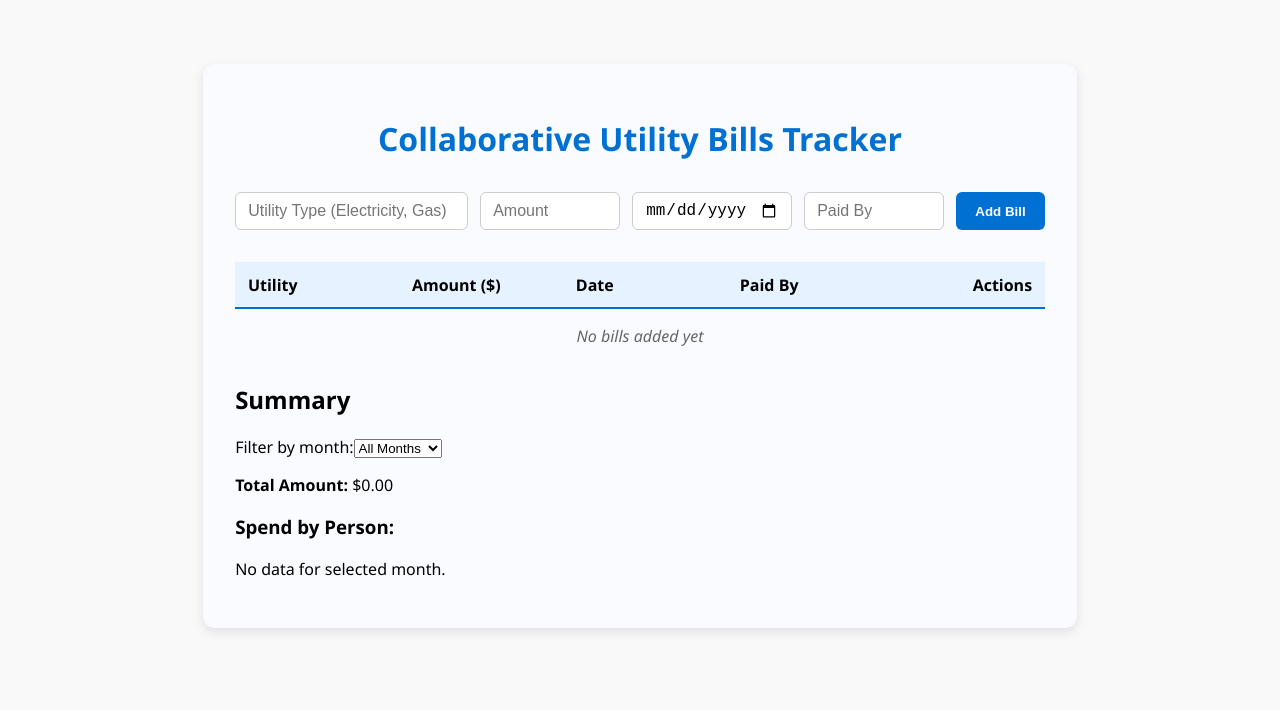
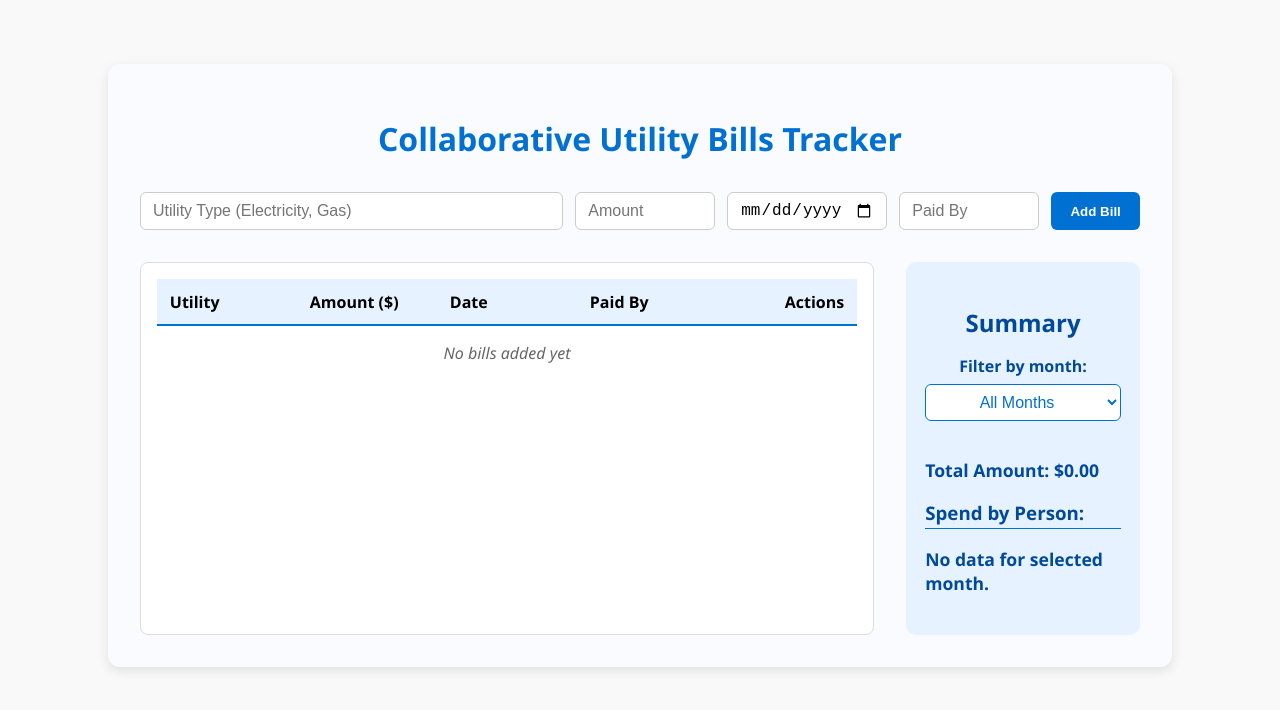
Before and after one commit to rohitvhanji/collab-itinerary-app, a React (Vite) app in the folder client/: page / in a window 1280 px wide. Shown: the top 710 px of the page. Built offline with nearby package versions, Linux system fonts and the light colour scheme.

Commit message:
Update App.css

```diff
--- a/client/src/App.css
+++ b/client/src/App.css
@@ -1,6 +1,6 @@
 /* Container */
 .app-container {
-  max-width: 900px;
+  max-width: 1000px;
   margin: 2rem auto;
   padding: 2rem;
   background-color: #f9fbff;
@@ -84,6 +84,24 @@
   color: white;
 }
 
+/* Main content layout: flex container */
+.main-content {
+  display: flex;
+  gap: 2rem;
+}
+
+/* Bills section (left) */
+.bills-section {
+  flex: 2;
+  border: 1px solid #ddd;
+  border-radius: 8px;
+  padding: 1rem;
+  background: white;
+  max-height: 520px;
+  display: flex;
+  flex-direction: column;
+}
+
 /* Bills List Header */
 .bills-list-header,
 .bills-list-item {
@@ -124,8 +142,8 @@
 
 /* Bills List Container */
 .bills-list {
-  max-height: 400px;
   overflow-y: auto;
+  flex-grow: 1;
 }
 
 /* No bills message */
@@ -134,32 +152,73 @@
   padding: 1rem;
   font-style: italic;
   color: #666;
+  flex-grow: 1;
 }
 
-/* Summary */
-.summary-container {
-  margin-top: 2rem;
+/* Summary section (right) */
+.summary-section {
+  flex: 1;
   background-color: #e6f2ff;
-  padding: 1.2rem 1.6rem;
   border-radius: 10px;
+  padding: 1.5rem 1.2rem;
   color: #004a99;
+  max-height: 520px;
+  overflow-y: auto;
+  display: flex;
+  flex-direction: column;
 }
 
-.summary-container h2 {
-  margin-bottom: 0.5rem;
+.summary-section h2 {
+  margin-bottom: 1rem;
   font-weight: 700;
+  text-align: center;
 }
 
-.summary-container p {
-  margin-bottom: 0.5rem;
-  font-size: 1.1rem;
+/* Month filter label */
+.filter-label {
+  font-weight: 600;
+  margin-bottom: 0.4rem;
+  display: block;
+  text-align: center;
 }
 
-.summary-container ul {
-  margin-left: 1.2rem;
+/* Month filter select */
+.month-filter {
+  width: 100%;
+  padding: 0.5rem;
+  margin-bottom: 1.2rem;
+  font-size: 1rem;
+  border-radius: 6px;
+  border: 1px solid #0070d2;
+  background-color: white;
+  color: #0070d2;
+  cursor: pointer;
+  box-sizing: border-box;
+  text-align-last: center;
 }
 
-.summary-container li {
+.summary-info {
+  flex-grow: 1;
+}
+
+.summary-info p {
+  font-size: 1.1rem;
+  margin-bottom: 1rem;
+  font-weight: 600;
+}
+
+.summary-info h3 {
+  margin-bottom: 0.6rem;
+  font-weight: 700;
+  border-bottom: 1px solid #0070d2;
+  padding-bottom: 0.2rem;
+}
+
+.summary-info ul {
   list-style-type: disc;
-  margin-bottom: 0.3rem;
+  padding-left: 1.2rem;
 }
+
+.summary-info li {
+  margin-bottom: 0.4rem;
+}
```
